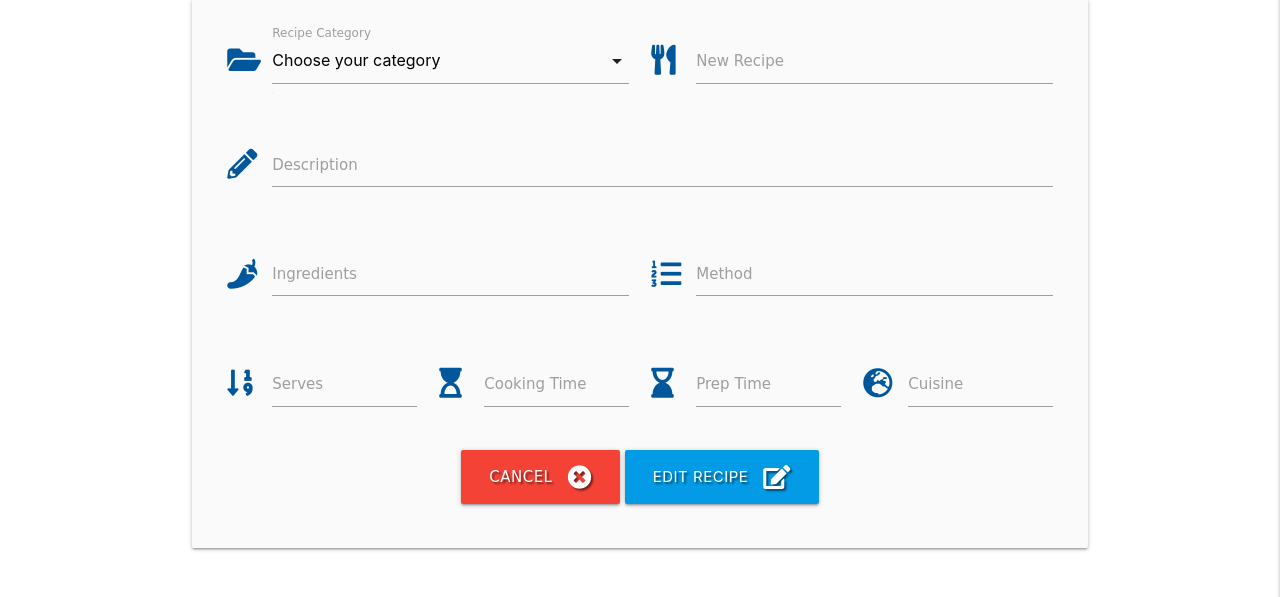
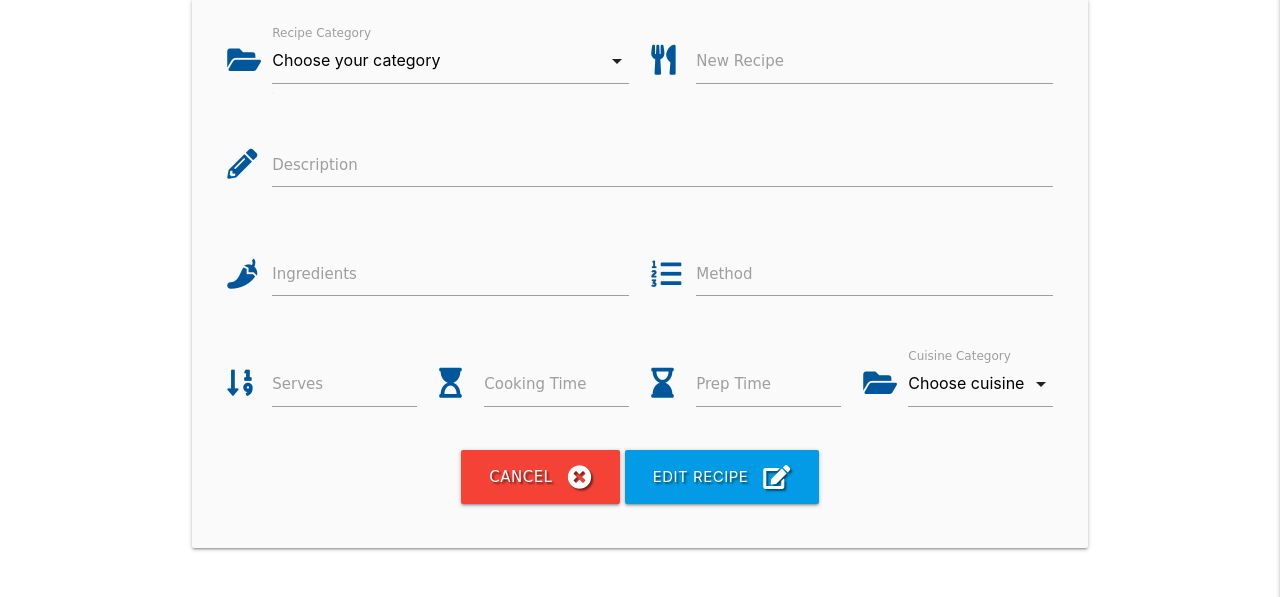
Before and after one commit to mattjboland/ci-milestonethree, a Flask app: template templates/edit_recipe.html in a window 1280 px wide. Shown: the part 160-757 px from the top of the page. Run offline with Flask 2, Linux system fonts and the light colour scheme; the template is opened without the code that fills it, so the values that code supplies are empty; some libraries are stand-ins or nearby versions; some web fonts are replaced.

Commit message:
added select function to cuisine input edit_recipe.html as well

```diff
--- a/templates/edit_recipe.html
+++ b/templates/edit_recipe.html
@@ -103,10 +103,14 @@
             <!-- add cuisine -->
 
 			<div class="input-field col s3">
-				<i class="fas fa-globe-europe prefix light-blue-text text-darken-4"></i>
-				<input id="recipe_cuisine" name="recipe_cuisine" minlength="4" maxlength="50"
-                        value="{{ recipe.recipe_cuisine }}" type="text" class="validate" required>
-				<label for="recipe_cuisine">Cuisine</label>
+				<i class="fas fa-folder-open prefix light-blue-text text-darken-4"></i>
+			    <select id="cuisine_name" name="cuisine_name" class="validate" required>
+                    <option value="" disabled selected>Choose cuisine</option>
+                    {% for cuisine in cuisines %}
+                        <option value="{{ cuisine.cuisine_name }}">{{ cuisine.cuisine_name }}</option>
+                    {% endfor %}
+                </select>
+                <label for="cuisine_name">Cuisine Category</label>
 			</div>
 		</div>
 
```
